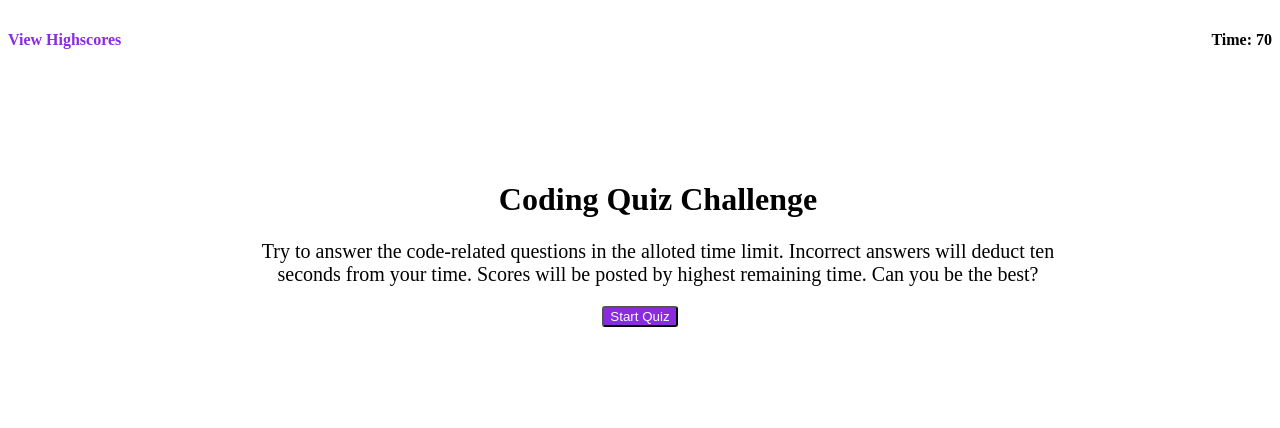
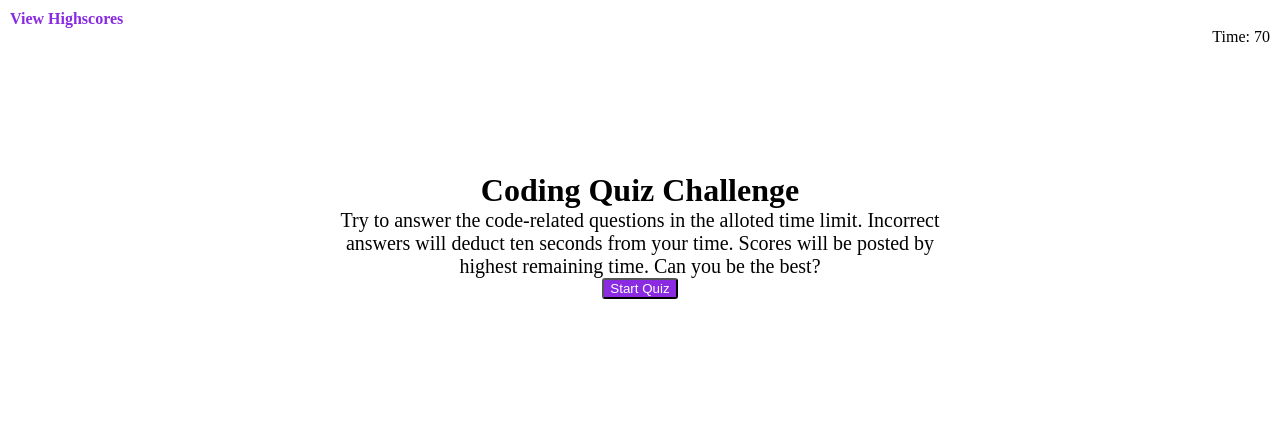
Before and after one commit to brandon6457/code-quiz, a plain HTML site: page index.html in a window 1280 px wide. Drawn offline with Linux system fonts and the light colour scheme.

Commit message:
changed file structure and made changes to css

```diff
--- a/assets/style/style.css
+++ b/assets/style/style.css
@@ -1,24 +1,32 @@
-.header {
-   height: 50px;
-   margin-top: 10px;
-   margin-bottom: 10px;
+* {
+   margin: 0;
+   padding: o;
+   box-sizing: border-box;
+}
+.wrapper{
+   padding: 10px;
+   height: 10vh;
    display: flex;
-   justify-content: space-between;
+   flex-direction: column;
+   justify-content: start;
 }
-.scores {
-   color: blueviolet;
+.header p {
+   float: right;
 }
-
+.header h4{
+   color: blueviolet
+}
 .section {
-   width: 800px;
    display: flex;
-   margin-top: 100px;
-   padding-left: 250px;
 }
-h1, p, .footer {
+.quiz-intro {
+   height: 100%;
+   width: 50%;
+   margin: 0 auto;
    text-align: center;
+   margin-top: 10%;
 }
-p {
+.quiz-intro p {
    display: flex;
    font-size: 20px;
 }
--- a/index.html
+++ b/index.html
@@ -1,35 +1,33 @@
 <!DOCTYPE html>
 <html lang="en">
+
 <head>
    <meta charset="UTF-8">
    <meta http-equiv="X-UA-Compatible" content="IE=edge">
    <meta name="viewport" content="width=device-width, initial-scale=1.0">
    <title>Code Quiz</title>
-      <link rel="stylesheet" href="./assets/style/style.css"/>
+   <link rel="stylesheet" href="./assets/style/style.css" />
 </head>
+
 <body>
    <!--Top of page header for highscores and timer-->
+   <div class="wrapper">
       <div class="header">
-         <div class="scores">
             <h4>View Highscores</h4>
-         </div>
-         <div class="timer">
-            <h4>Time: 70</h4>
-         </div>
+            <p>Time: 70</p>
       </div>
       <!--Section for main content-->
       <div class="section">
-         <div class="code-quiz">
+         <div class="quiz-intro">
             <h1>Coding Quiz Challenge</h1>
-            <div class="Content">
             <p>Try to answer the code-related questions in the alloted time limit. Incorrect answers will deduct ten seconds from your time. Scores will be posted by highest remaining time. Can you be the best?</p>
+            <button id="start" class="btn">Start Quiz</button>
+         </div>
+         <div class="questions">
          </div>
       </div>
    </div>
-      <!--This is the start quiz button-->
-      <div class="footer">
-         <button id="start" class="btn">Start Quiz</button>
-      </div>
    <script src="./assets/js/js script.js"></script>
 </body>
+
 </html>
```
Lines whose indentation alone changed are shown as unchanged.
